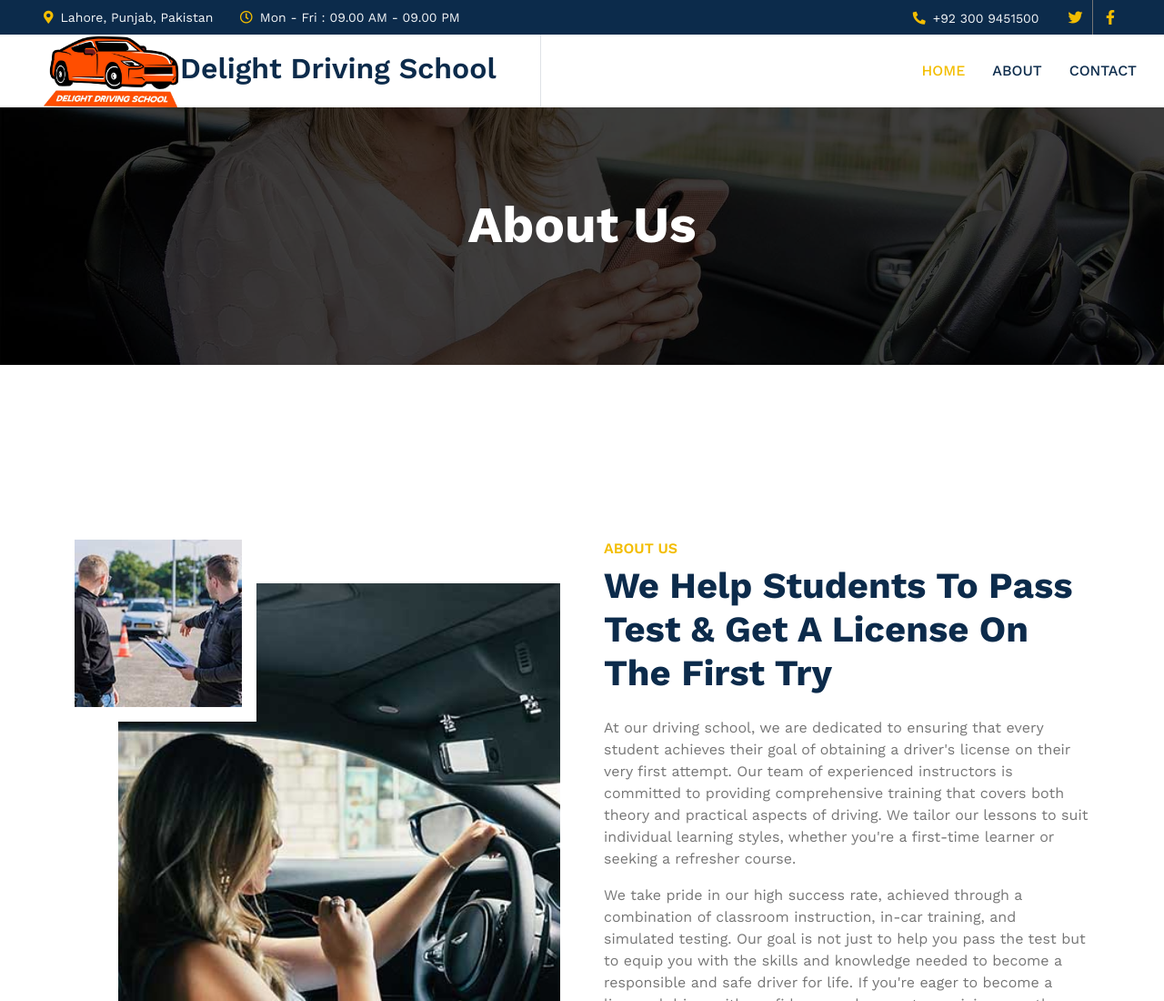
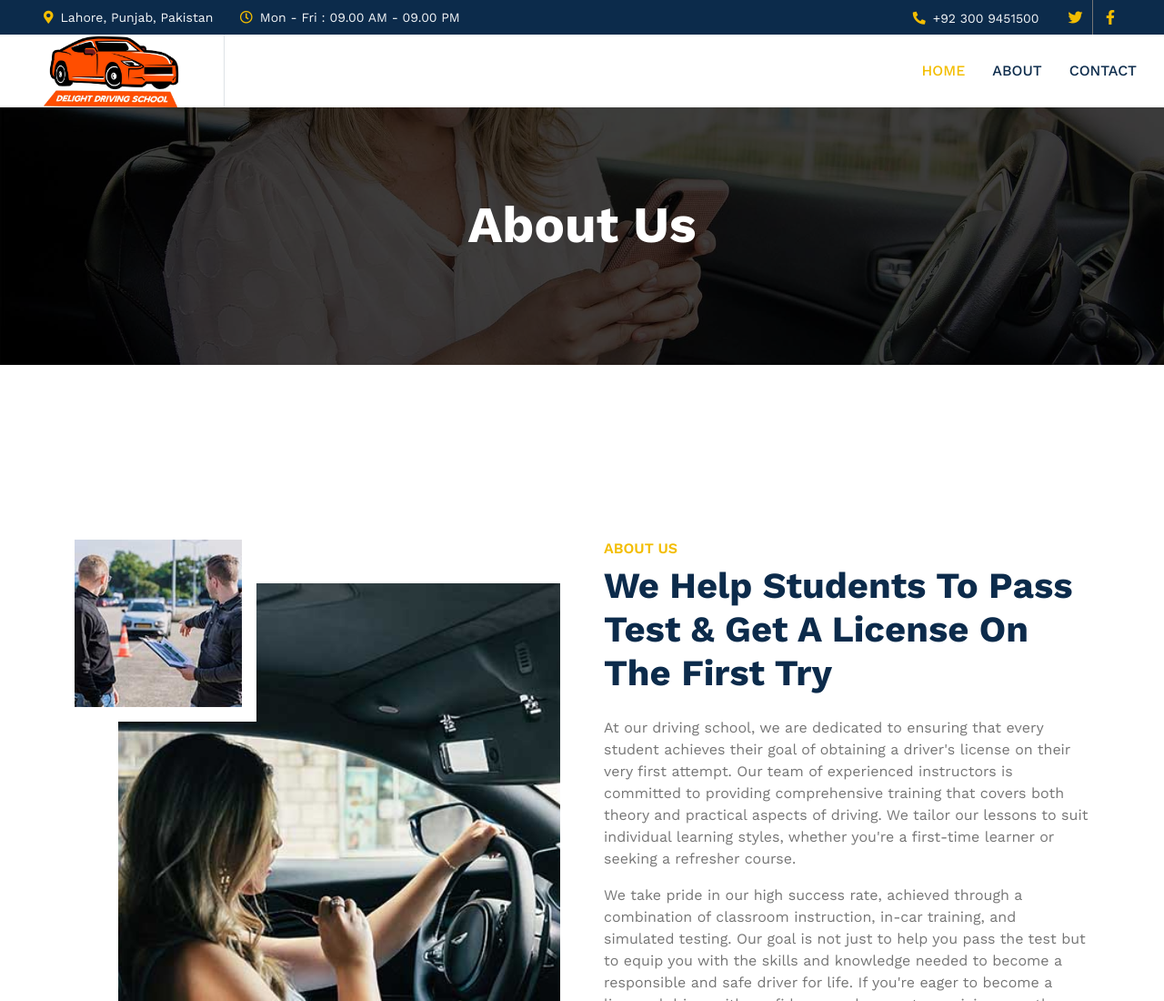
Before and after one commit to zainamjad165/DDS, a plain HTML site: page about.html in a window 1280 px wide. Shown: the top 1100 px of the page at 91% size. Drawn offline with nearby package versions, Linux system fonts and the light colour scheme.

Commit message:
Update about.html

```diff
--- a/about.html
+++ b/about.html
@@ -59,7 +59,7 @@
 
 <nav class="navbar navbar-expand-lg bg-white navbar-light sticky-top p-0">
     <a href="index.html" class="navbar-brand d-flex align-items-center border-end px-4 px-lg-5">
-        <h2 class="m-0"><img src="img/logo.jpg" width="150px" height="80px">Delight Driving School</h2>
+        <h2 class="m-0"><img src="img/logo.jpg" width="150px" height="80px"></h2>
     </a>
     <button type="button" class="navbar-toggler me-4" data-bs-toggle="collapse" data-bs-target="#navbarCollapse">
         <span class="navbar-toggler-icon"></span>
```
